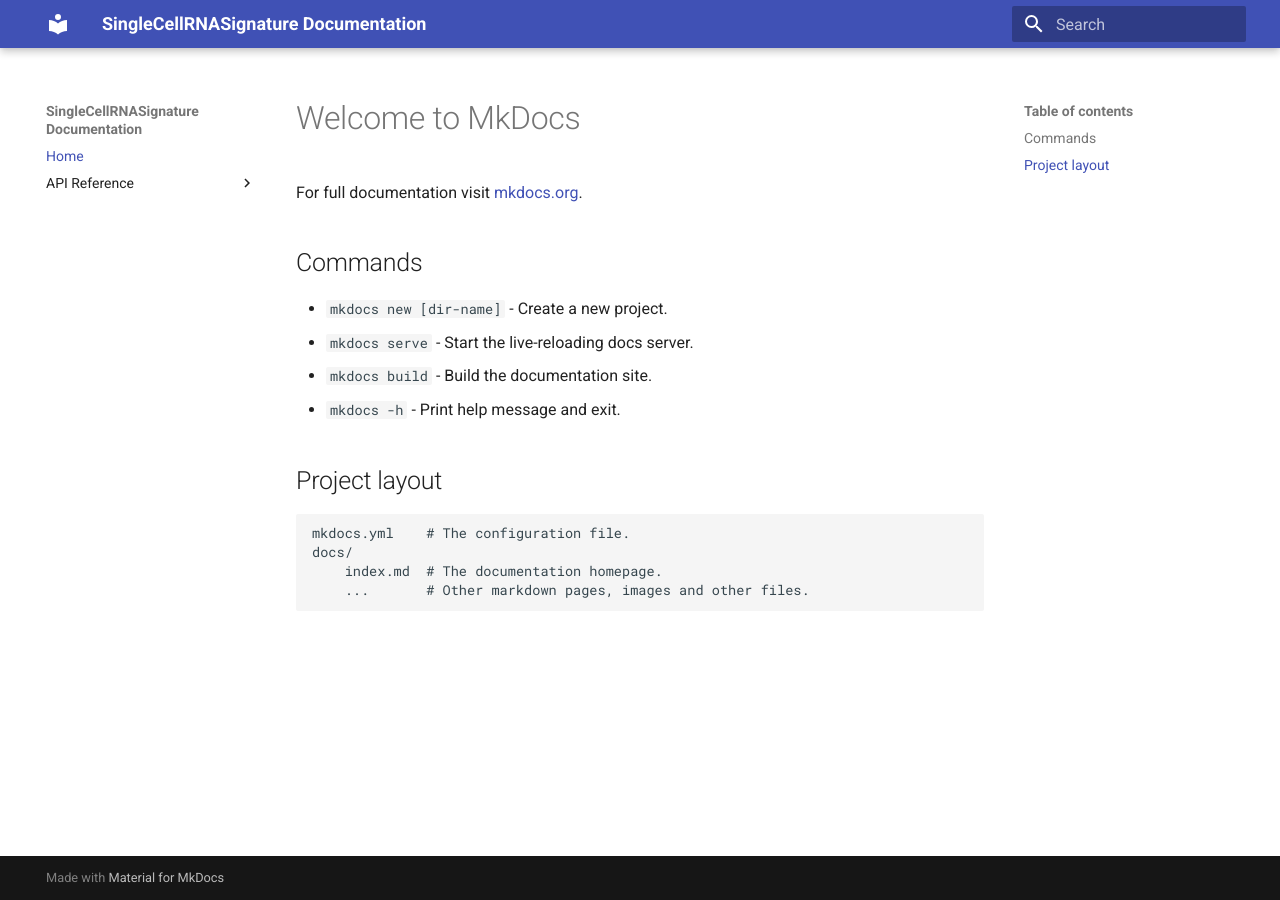
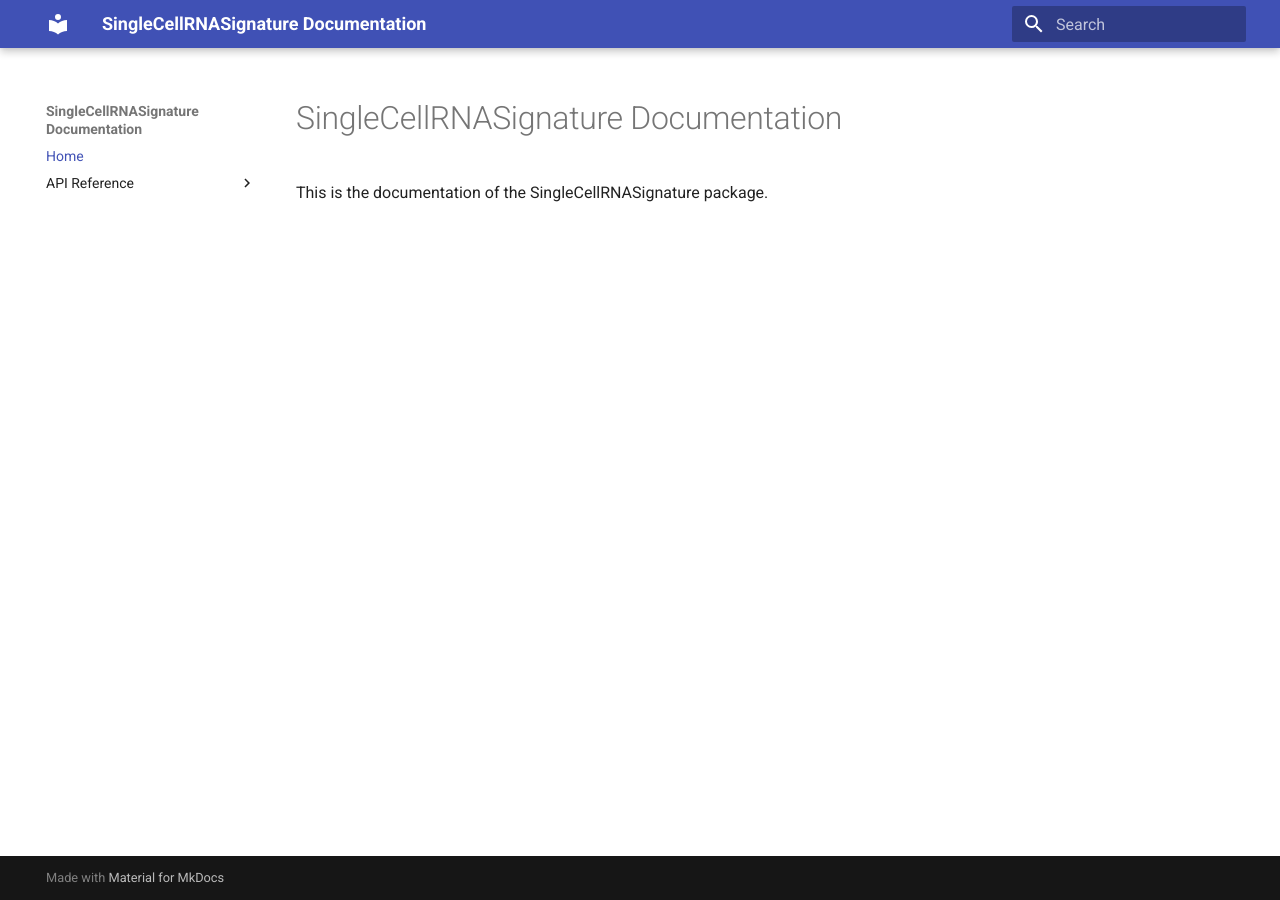
Before and after one commit to LuJoHae/SingleCellRNASignature, an MkDocs documentation site: the page built from docs/index.md, in a window 1280 px wide. Built offline with MkDocs 1.6.1 and Material for MkDocs 9.7.7, drawn with Linux system fonts in a browser that asks for light colours.

Commit message:
Chore: Write content for index doc file.

```diff
--- a/docs/index.md
+++ b/docs/index.md
@@ -1,17 +1,3 @@
-# Welcome to MkDocs
+# SingleCellRNASignature Documentation
 
-For full documentation visit [mkdocs.org](https://www.mkdocs.org).
-
-## Commands
-
-* `mkdocs new [dir-name]` - Create a new project.
-* `mkdocs serve` - Start the live-reloading docs server.
-* `mkdocs build` - Build the documentation site.
-* `mkdocs -h` - Print help message and exit.
-
-## Project layout
-
-    mkdocs.yml    # The configuration file.
-    docs/
-        index.md  # The documentation homepage.
-        ...       # Other markdown pages, images and other files.
+This is the documentation of the SingleCellRNASignature package.
```
